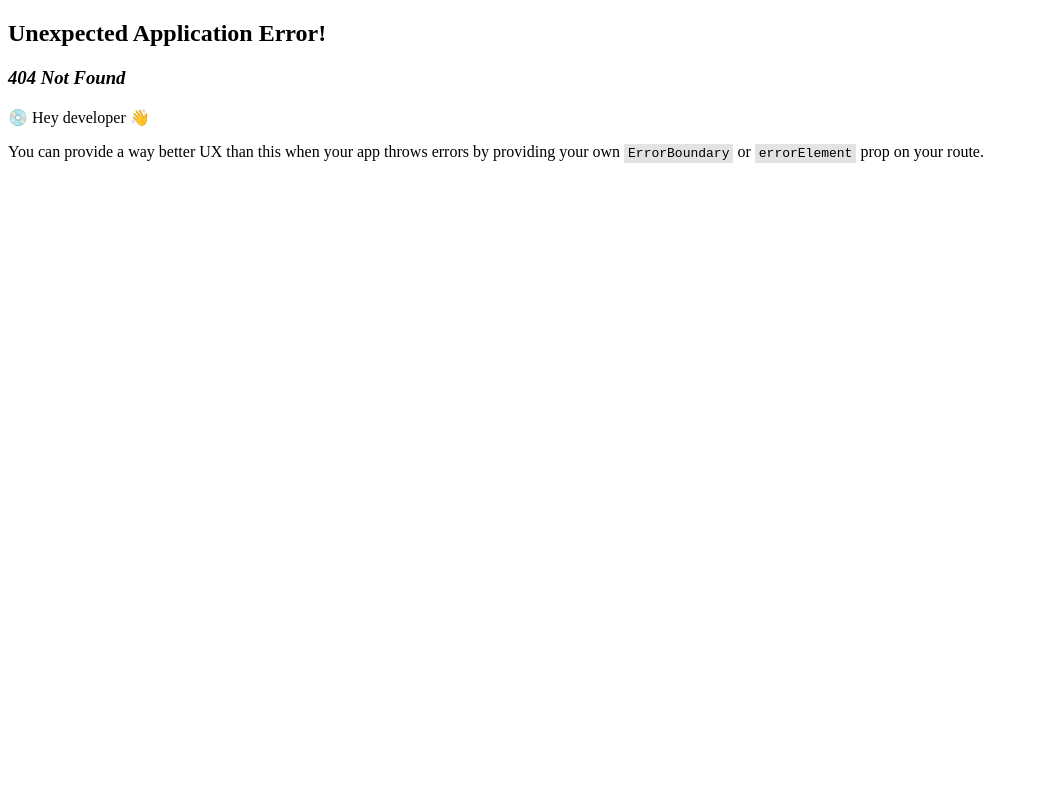
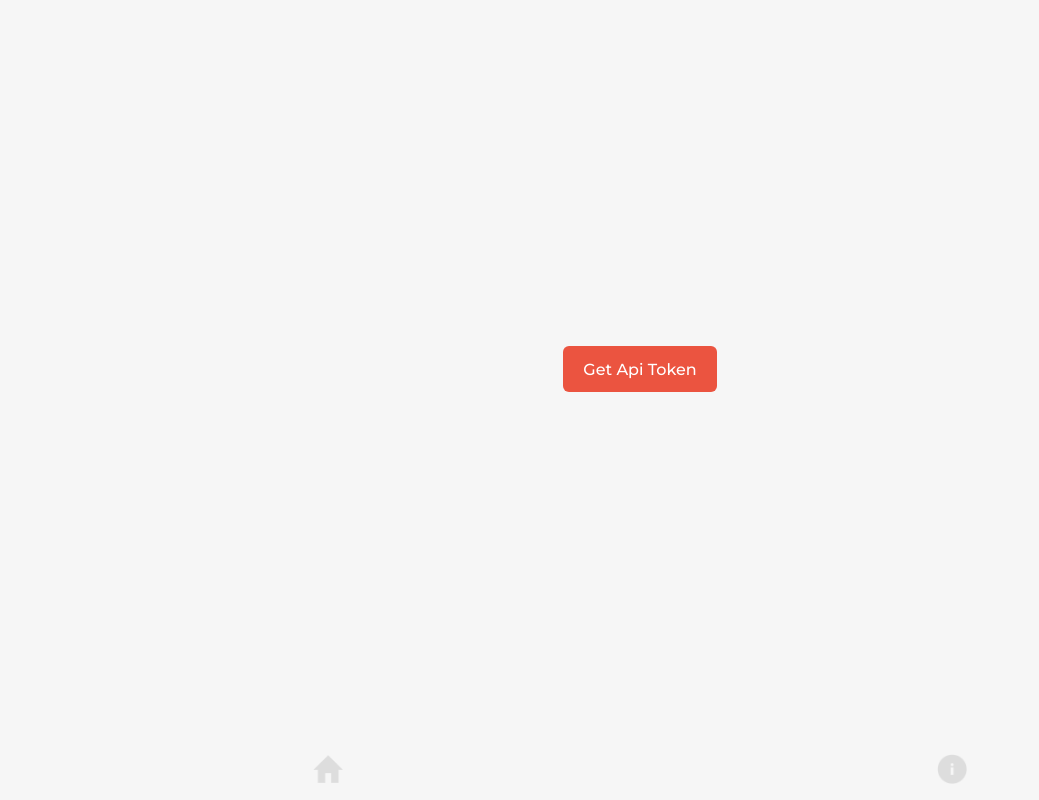
Before and after one commit to AliBayatMokhtari/houses, a React (Create React App) app: page /#/register in a window 1280 px wide. Before the commit this address had no page. Shown: the whole page, without its empty margins (0-1039 px from the left). Built offline with nearby package versions, Linux system fonts and the light colour scheme.

Commit message:
chore: register page and protected routes

```diff
--- /dev/null
+++ b/src/api/endpoints/user/register-user.ts
@@ -0,0 +1,5 @@
+import request from "api/base/request";
+
+export default function registerUser(payload: FormData) {
+  return request.post("/register", payload);
+}
--- /dev/null
+++ b/src/components/common/button/Button.tsx
@@ -0,0 +1,21 @@
+import { ComponentProps } from "react";
+import { Content, Spinner, Button as StyledButton } from "./button.style";
+
+interface IButtonProps extends ComponentProps<"button"> {
+  loading?: boolean;
+  spinnerSize?: number;
+}
+
+export default function Button({
+  children,
+  loading,
+  spinnerSize,
+  ...restProps
+}: IButtonProps) {
+  return (
+    <StyledButton {...restProps}>
+      <Content $loading={!!loading}>{children}</Content>
+      {loading && <Spinner color="white" size={spinnerSize} />}
+    </StyledButton>
+  );
+}
--- /dev/null
+++ b/src/components/common/button/button.style.ts
@@ -0,0 +1,25 @@
+import styled from "styled-components";
+import LoadingSpinner from "../loading-spinner/LoadingSpinner";
+
+export const Button = styled.button`
+  background-color: ${(props) => props.theme.colors.element.primary.hex};
+  outline: none;
+  border: none;
+  padding-block: 6px;
+  padding-inline: 14px;
+  border-radius: 6px;
+  color: ${(props) => props.theme.colors.element.white.hex};
+  position: relative;
+`;
+
+export const Content = styled.span<{ $loading: boolean }>`
+  opacity: ${(props) => (props.$loading ? 0 : 1)};
+`;
+
+export const Spinner = styled(LoadingSpinner)`
+  position: absolute;
+  top: 50%;
+  left: 50%;
+  transform: translate(-50%, -50%);
+  margin-top: 1.5px;
+`;
--- /dev/null
+++ b/src/lib/storage.ts
@@ -0,0 +1,30 @@
+export const storageKeys = {
+  apiToken: "apiToken",
+} as const;
+
+type Key = keyof typeof storageKeys;
+export type StorageKey = (typeof storageKeys)[Key];
+
+export interface IStorageClient {
+  get: <V>(key: StorageKey) => V | null;
+  set: <V>(key: StorageKey, value: V) => void;
+}
+
+const createStorageClient = (client: Storage): IStorageClient => {
+  return {
+    get<V>(key: StorageKey) {
+      return client.getItem(key) as V | null;
+    },
+    set<V>(key: StorageKey, value: V) {
+      client.setItem(
+        key,
+        typeof value !== "string" ? JSON.stringify(value) : value
+      );
+    },
+  };
+};
+
+export const storage = {
+  localStorage: createStorageClient(localStorage),
+  sessionStorage: createStorageClient(sessionStorage),
+};
--- /dev/null
+++ b/src/lib/use-persisted-state.ts
@@ -0,0 +1,38 @@
+import { useState } from "react";
+import { storage, IStorageClient, StorageKey } from "./storage";
+
+interface UsePersistedStateOptions<T> {
+  storageClient: IStorageClient;
+}
+
+type SetterFn<T> = (oldValue: T) => T;
+
+export default function usePersistedState<T>(
+  key: StorageKey,
+  initialValue: T,
+  options: Partial<UsePersistedStateOptions<T>> = {}
+): [T, (val: T | SetterFn<T>) => void] {
+  const { storageClient = storage.localStorage } = options;
+  const [state, setState] = useState(
+    () => storageClient.get<T>(key) ?? initialValue
+  );
+
+  function setStorage(value: T) {
+    storageClient.set(key, value);
+  }
+
+  function _setState(val: T | SetterFn<T>) {
+    setState((oldValue) => {
+      if (typeof val === "function") {
+        const newValue = (val as SetterFn<T>)(oldValue);
+        setStorage(newValue);
+        return newValue;
+      } else {
+        setStorage(val);
+        return val;
+      }
+    });
+  }
+
+  return [state, _setState];
+}
--- /dev/null
+++ b/src/pages/register/Register.tsx
@@ -0,0 +1,11 @@
+import { Container, RegisterButton } from "./register.style";
+
+export default function Register() {
+  async function getToken() {}
+
+  return (
+    <Container>
+      <RegisterButton spinnerSize={22}>Get Api Token</RegisterButton>
+    </Container>
+  );
+}
--- /dev/null
+++ b/src/pages/register/register.style.ts
@@ -0,0 +1,18 @@
+import Button from "components/common/button/Button";
+import styled from "styled-components";
+
+export const Container = styled.div`
+  height: 100%;
+  display: flex;
+  justify-content: center;
+  align-items: center;
+`;
+
+export const RegisterButton = styled(Button)`
+  font-size: 16px;
+  padding-block: 12px;
+  padding-inline: 20px;
+  span {
+    font-family: Montserrat;
+  }
+`;
--- /dev/null
+++ b/src/router/ProtectedRoute.tsx
@@ -0,0 +1,16 @@
+import { storageKeys } from "lib/storage";
+import usePersistedState from "lib/use-persisted-state";
+import { Navigate } from "react-router-dom";
+import { routes } from "./routes";
+
+export default function ProtectedRoute({
+  children,
+}: {
+  children: JSX.Element;
+}) {
+  const [apiKey] = usePersistedState<string | null>(storageKeys.apiToken, "");
+
+  if (!apiKey) return <Navigate to={routes.register} replace />;
+
+  return children;
+}
--- a/src/router/index.tsx
+++ b/src/router/index.tsx
@@ -2,17 +2,25 @@ import App from "App";
 import { lazy, LazyExoticComponent, Suspense } from "react";
 import { createHashRouter } from "react-router-dom";
 import { routes } from "./routes";
+import ProtectedRoute from "./ProtectedRoute";
 
 const HouseList = lazy(() => import("pages/house-list/HouseList"));
 const AboutUs = lazy(() => import("pages/about-us/AboutUs"));
 const NewHouse = lazy(() => import("pages/new-house/NewHouse"));
 const HouseDetails = lazy(() => import("pages/house-details/HouseDetails"));
+const Register = lazy(() => import("pages/register/Register"));
 
-const lazyPage = (Page: LazyExoticComponent<() => JSX.Element>) => (
-  <Suspense fallback="loading page...">
-    <Page />
-  </Suspense>
-);
+const lazyPage = (
+  Page: LazyExoticComponent<() => JSX.Element>,
+  { needAuth }: { needAuth: boolean }
+) => {
+  const content = (
+    <Suspense fallback="loading page...">
+      <Page />
+    </Suspense>
+  );
+  return needAuth ? <ProtectedRoute>{content}</ProtectedRoute> : content;
+};
 
 export const router = createHashRouter([
   {
@@ -21,19 +29,23 @@ export const router = createHashRouter([
     children: [
       {
         index: true,
-        element: lazyPage(HouseList),
+        element: lazyPage(HouseList, { needAuth: true }),
       },
       {
         path: routes.aboutUs,
-        element: lazyPage(AboutUs),
+        element: lazyPage(AboutUs, { needAuth: false }),
       },
       {
         path: routes.newHouse,
-        element: lazyPage(NewHouse),
+        element: lazyPage(NewHouse, { needAuth: true }),
       },
       {
         path: routes.houseDetails,
-        element: lazyPage(HouseDetails),
+        element: lazyPage(HouseDetails, { needAuth: true }),
+      },
+      {
+        path: routes.register,
+        element: lazyPage(Register, { needAuth: false }),
       },
     ],
   },
--- a/src/router/routes.ts
+++ b/src/router/routes.ts
@@ -3,4 +3,5 @@ export const routes = {
   aboutUs: "/about-us",
   newHouse: "/new-house",
   houseDetails: "/houses/:houseId",
+  register: "/register",
 } as const;
```
